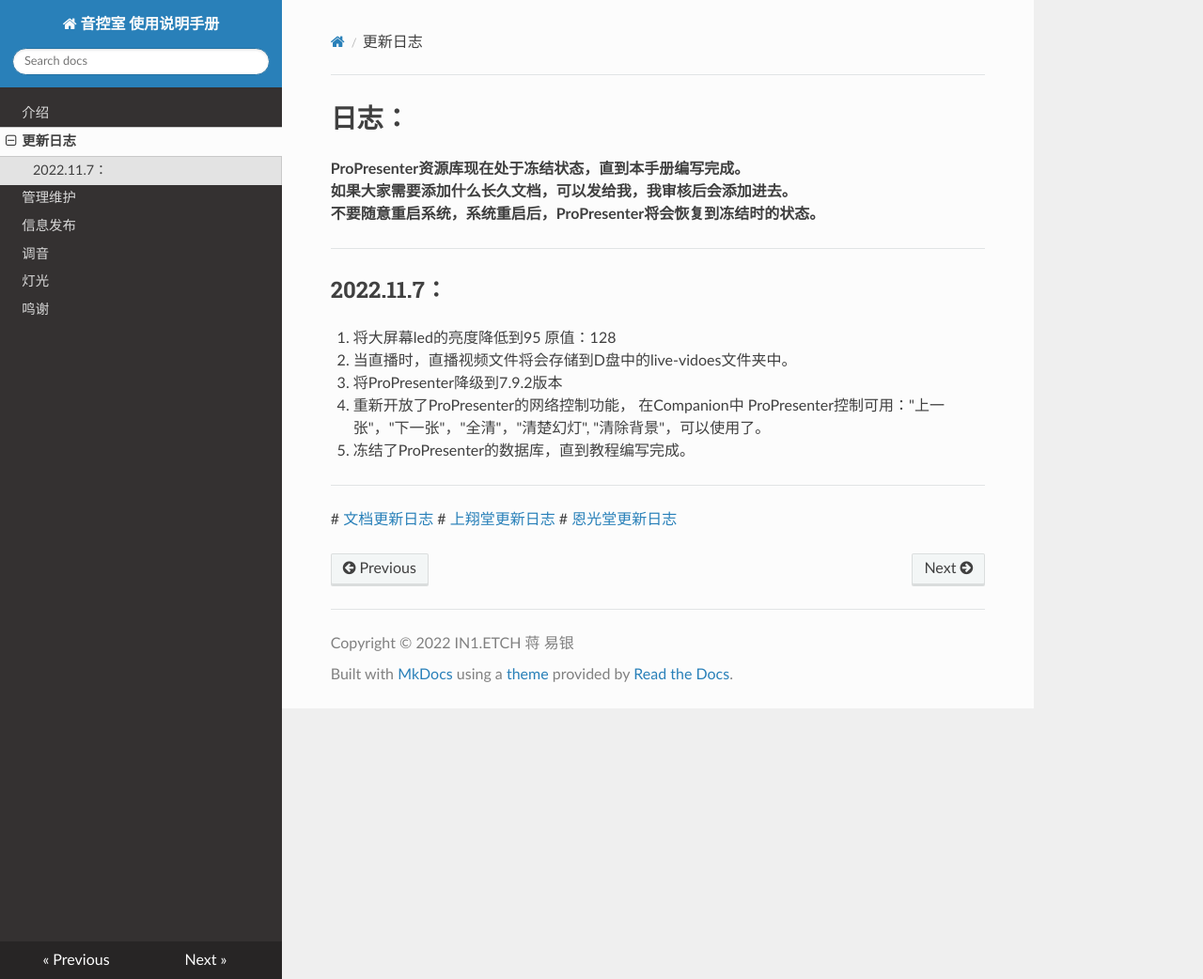
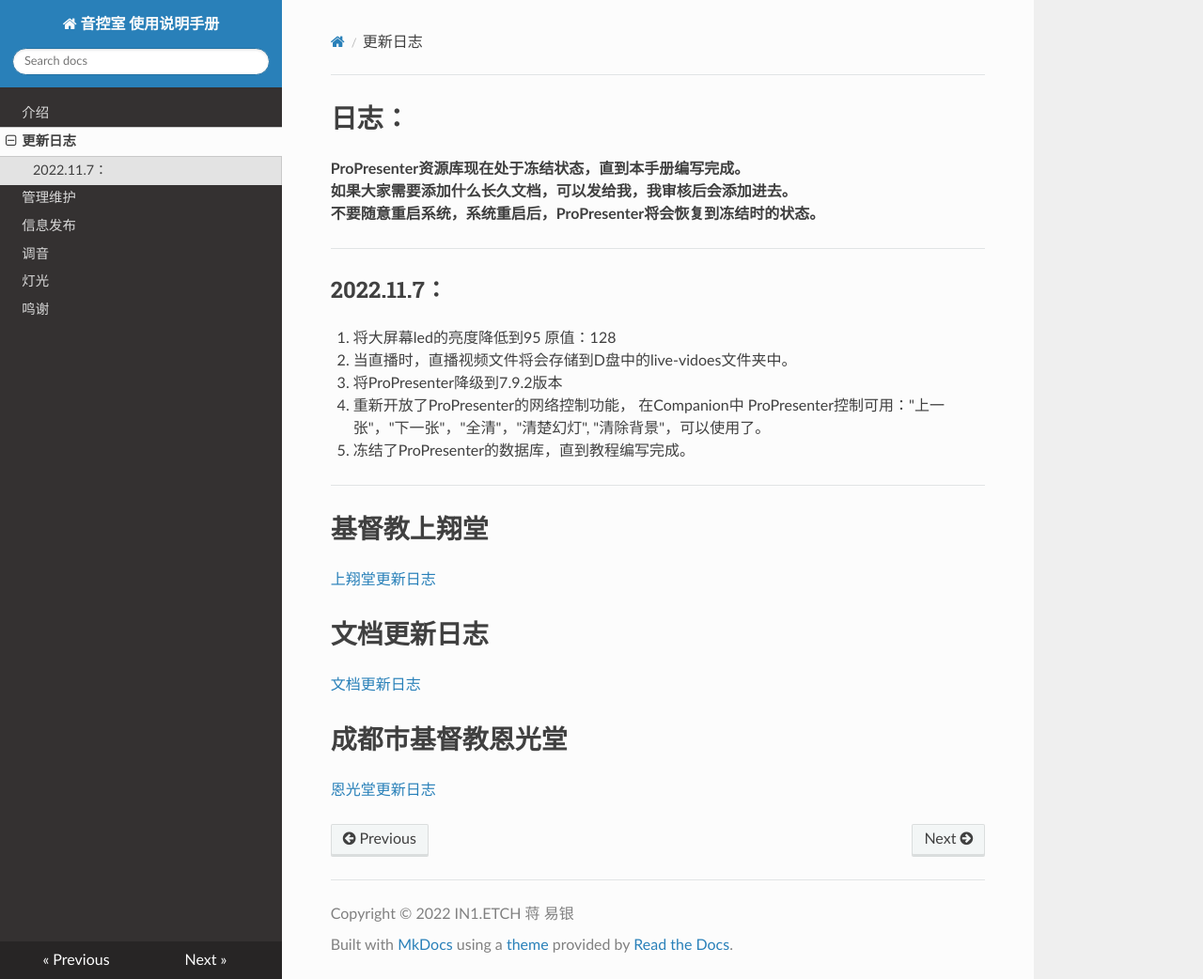
Before and after one commit to Jizyjiang/STX_YK-DOCS, an MkDocs documentation site: the page built from docs/changelog/index.md, in a window 1280 px wide and 1042 px high. Shown: the whole window at 94% size. Built offline with MkDocs 1.6.1, drawn with Linux system fonts in a browser that asks for light colours; nearby versions of some CDN libraries.

Commit message:
Update index.md

```diff
--- a/docs/changelog/index.md
+++ b/docs/changelog/index.md
@@ -14,6 +14,10 @@
 
 -------
 
- # [文档更新日志](doc.md)
- # [上翔堂更新日志](sxt.md)
- # [恩光堂更新日志](egt.md)
+
+# 基督教上翔堂
+[上翔堂更新日志](sxt.md)
+# 文档更新日志
+[文档更新日志](doc.md)
+# 成都市基督教恩光堂
+[恩光堂更新日志](egt.md)
```
